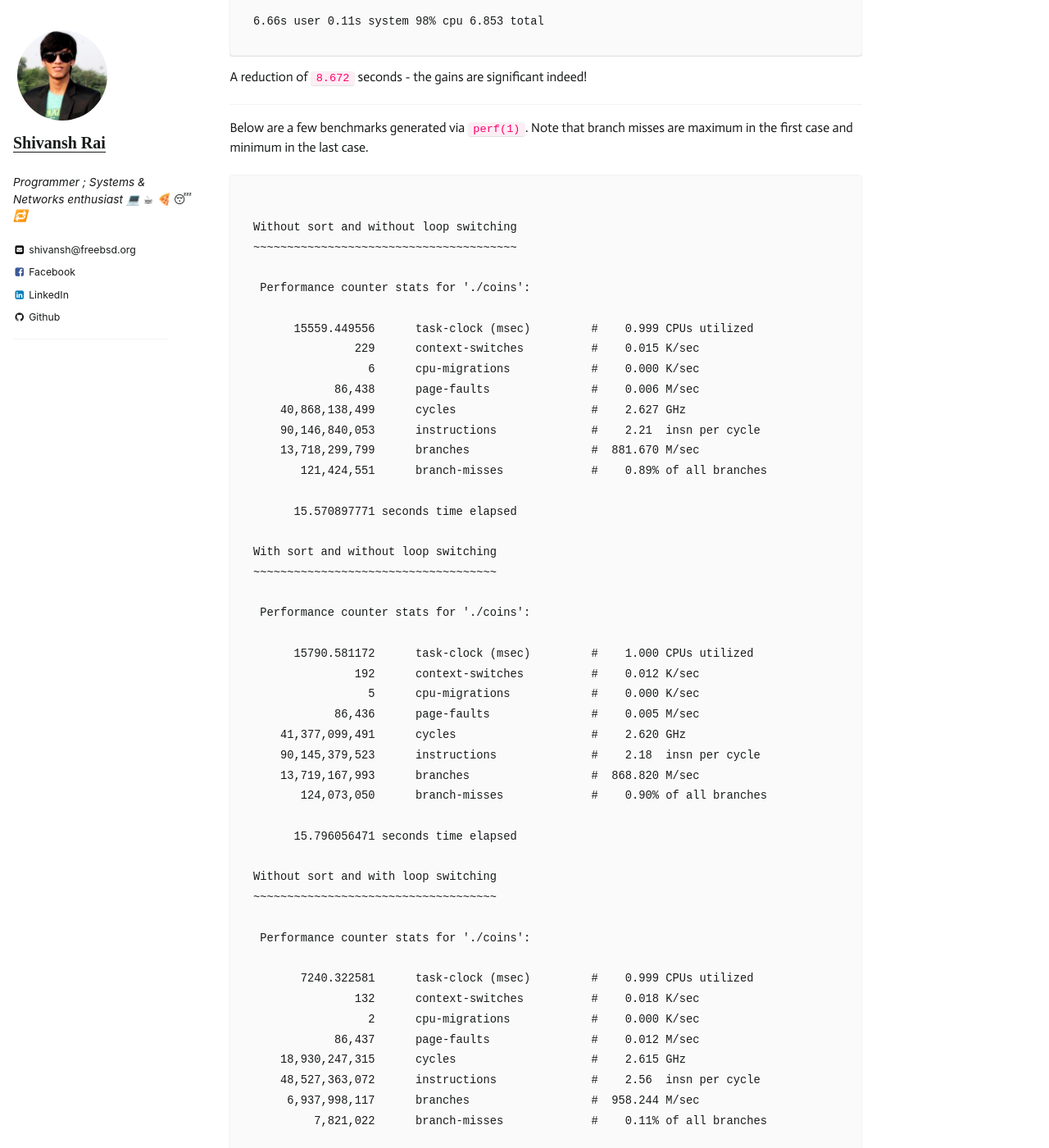
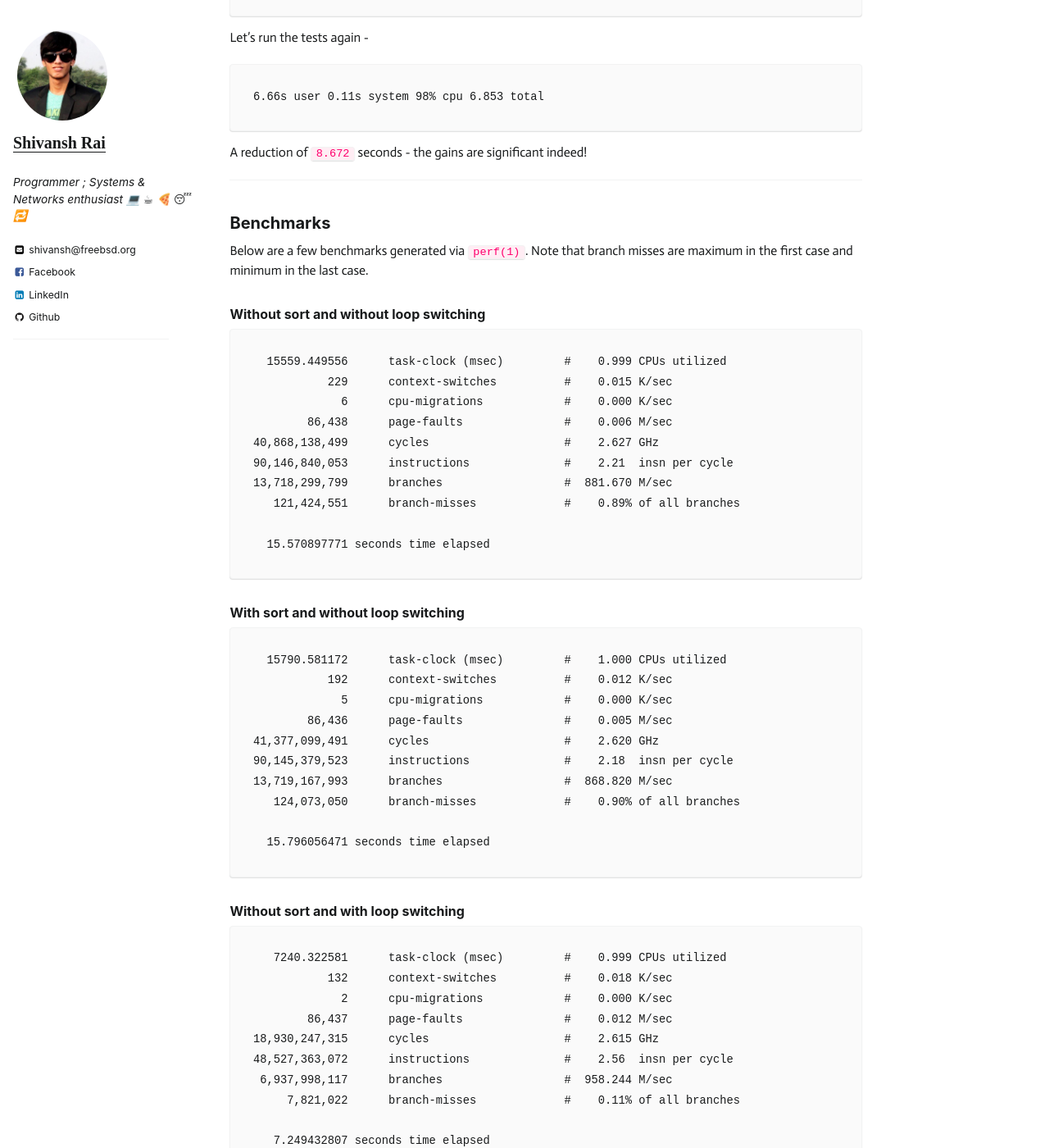
Before and after one commit to shivansh/shivansh.github.io, a Jekyll site: the page built from _posts/2018-09-23-Branch-prediction-in-the-wild.md, in a window 1280 px wide and 1400 px high, scrolled down 2155 px. Shown: the whole window at 82% size. Built offline with Jekyll 4.4.1, drawn with Linux system fonts in a browser that asks for light colours; emoji names are drawn with the system emoji font; comment, search, counter and statistics services are not loaded; some of the changed text lies outside the part shown.

Commit message:
post: update formatting of benchmarks in the "Branch prediction" post

````diff
--- a/_posts/2018-09-23-Branch-prediction-in-the-wild.md
+++ b/_posts/2018-09-23-Branch-prediction-in-the-wild.md
@@ -36,20 +36,21 @@ available which explain the above algorithm, however I won't go into those
 details here. What I want to explore is whether it is possible to make this
 program run faster without making any semantic changes to the algorithm.
 
+All tests were done on my machine which had the following specs at the time of testing -
+
+* Kernel version: 4.15.0-30-generic x86_64 GNU/Linux
+* gcc version: Ubuntu 7.3.0-16ubuntu3
+
 Let's collect some data on the speed of the current program. The following
-input was used as test data on my machine ([specs](/assets/tmp/machine-specs.txt)) -
+input was used as test data -
 
-```
-coins:  {3, 7, 405, 436, 4, 23}
-amount: 88392175
-```
+    coins:  {3, 7, 405, 436, 4, 23}
+    amount: 88392175
 
 The program was compiled with the default optimization flag (`-O0`) using `g++`.
 The running time recorded on the above input was -
 
-```
-14.83s user 0.13s system 99% cpu 14.961 total
-```
+    14.83s user 0.13s system 99% cpu 14.961 total
 
 As is obvious from the title of this post, we can probably make use of branch
 prediction to squeeze out a few milliseconds. The first step in that direction
@@ -65,9 +66,7 @@ is asymptotically smaller than our current algorithm's time complexity.~~
 On making the relevant changes and running the tests, the following result is
 recorded -
 
-```
-15.42s user 0.11s system 99% cpu 15.525 total
-```
+    15.42s user 0.11s system 99% cpu 15.525 total
 
 Well, that didn't work out as we expected! In fact, the program is now slower
 than before. (_need to inspect this more_)
@@ -95,24 +94,18 @@ frequently than before.
 
 Let's run the tests again -
 
-```
-6.66s user 0.11s system 98% cpu 6.853 total
-```
+    6.66s user 0.11s system 98% cpu 6.853 total
 
 A reduction of `8.672` seconds - the gains are significant indeed!
 
+- - -
 
-- - -
+## Benchmarks
 
 Below are a few benchmarks generated via `perf(1)`. Note that branch misses are
 maximum in the first case and minimum in the last case.
 
-```
-
-Without sort and without loop switching
-~~~~~~~~~~~~~~~~~~~~~~~~~~~~~~~~~~~~~~~
-
- Performance counter stats for './coins':
+### Without sort and without loop switching
 
       15559.449556      task-clock (msec)         #    0.999 CPUs utilized
                229      context-switches          #    0.015 K/sec
@@ -125,10 +118,7 @@ Without sort and without loop switching
 
       15.570897771 seconds time elapsed
 
-With sort and without loop switching
-~~~~~~~~~~~~~~~~~~~~~~~~~~~~~~~~~~~~
-
- Performance counter stats for './coins':
+### With sort and without loop switching
 
       15790.581172      task-clock (msec)         #    1.000 CPUs utilized
                192      context-switches          #    0.012 K/sec
@@ -141,10 +131,7 @@ With sort and without loop switching
 
       15.796056471 seconds time elapsed
 
-Without sort and with loop switching
-~~~~~~~~~~~~~~~~~~~~~~~~~~~~~~~~~~~~
-
- Performance counter stats for './coins':
+### Without sort and with loop switching
 
        7240.322581      task-clock (msec)         #    0.999 CPUs utilized
                132      context-switches          #    0.018 K/sec
@@ -157,10 +144,7 @@ Without sort and with loop switching
 
        7.249432807 seconds time elapsed
 
-With sort and with loop switching
-~~~~~~~~~~~~~~~~~~~~~~~~~~~~~~~~~
-
- Performance counter stats for './coins':
+### With sort and with loop switching
 
        6775.111452      task-clock (msec)         #    0.999 CPUs utilized
                106      context-switches          #    0.016 K/sec
@@ -173,9 +157,8 @@ With sort and with loop switching
 
        6.779488807 seconds time elapsed
 
-```
 
-NOTE: there might be other factors at play apart from the one mentioned. Do let
+**NOTE:** there might be other factors at play apart from the one mentioned. Do let
 me know in case you find something missing!
 
 Thanks for reading.
````
Also changed, not shown: _posts/2018-09-14-Experimenting-with-the-memory-allocator.md (+4 -3 lines).
